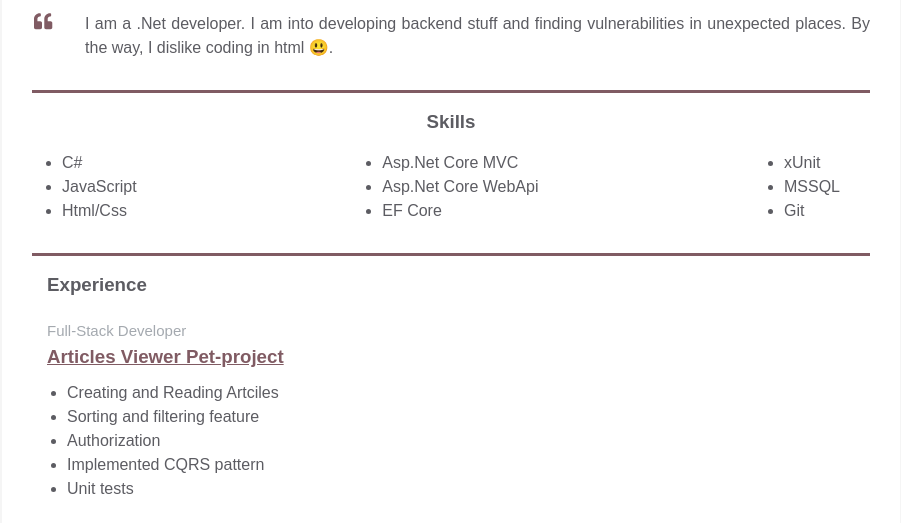
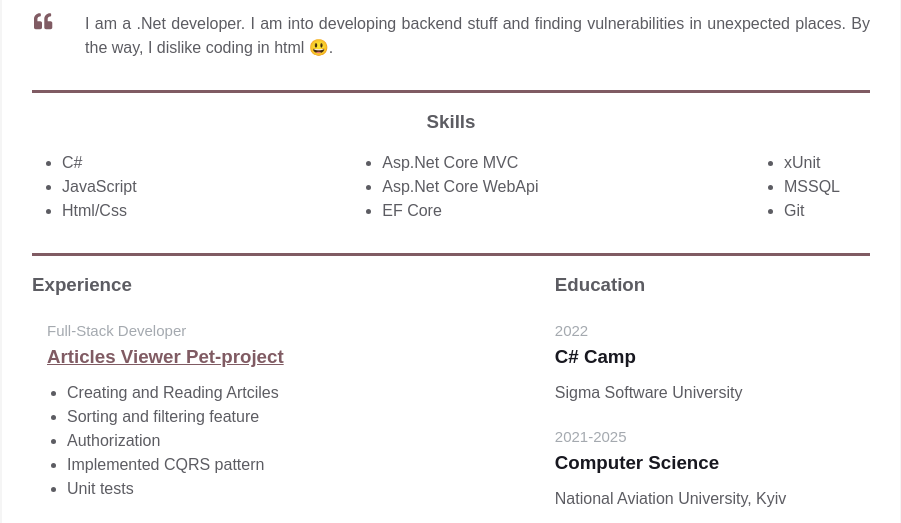
Before and after one commit to OleksandrTolmachov/homepage, a plain HTML site: page index.html in a window 1280 px wide. Shown: the part 262-785 px from the top of the page, without its empty margins (189-1090 px from the left). Drawn offline with Linux system fonts and the light colour scheme.

Commit message:
Added education block

```diff
--- a/index.html
+++ b/index.html
@@ -104,7 +104,7 @@
                     <div class="main-info fh">
 
                         <div class="experiences">
-                            <h3 class="experiences__header" style="padding-left: 15px;">Experience</h3>
+                            <h3 class="experiences__header">Experience</h3>
                             <div class="experiences__company">
                                 <div class="experiences__company-project">
                                     <span class="experiences__company-project-role">Full-Stack Developer</span>
@@ -134,6 +134,27 @@
                                 </div>
                             </div>
                         </div>
+                        <div class="additional-info fv">
+                            <div class="additional-info fv">
+                                <div class="additional-info__education">
+                                    <h3 class="additional-info__education-header">Education</h3>
+                                    <div class="additional-info__education-university">
+                                        <span class="additional-info__education-university-durability">2022</span>
+                                        <h3 class="additional-info__education-university-speciality">C# Camp</h3>
+                                        <p class="additional-info__education-university-name">Sigma Software University
+                                        </p>
+                                    </div>
+                                    <div class="additional-info__education-university" style="margin-top: 20px;">
+                                        <span class="additional-info__education-university-durability">2021-2025</span>
+                                        <h3 class="additional-info__education-university-speciality">Computer Science
+                                        </h3>
+                                        <p class="additional-info__education-university-name">National Aviation
+                                            University, Kyiv
+                                        </p>
+                                    </div>
+                                </div>
+                            </div>
+                        </div>
                     </div>
                 </div>
             </div>
```
